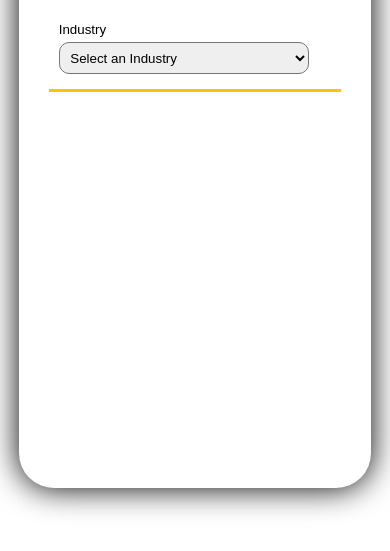
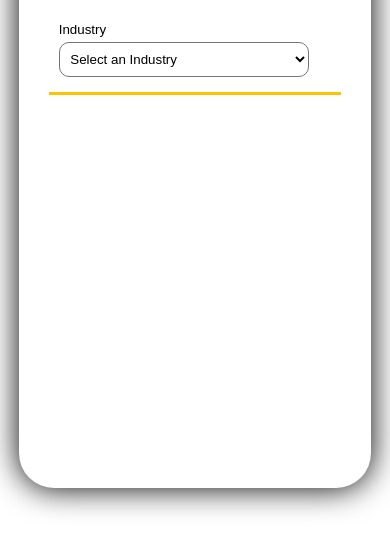
Before and after one commit to robbieblom/stock-market, a website: page src/main.html in a window 390 px wide. Shown: the part 311-862 px from the top of the page. Drawn offline with Linux system fonts and the light colour scheme; a script that the page names is missing.

Commit message:
added some background styling to button to prevent default styles from mobile browser from taking over.

```diff
--- a/src/app-style.css
+++ b/src/app-style.css
@@ -67,6 +67,9 @@ body {
   margin-top: 5px;
   border-radius: 10px;
   width: 250px;
+  height: 35px;
+  background-color: var(--common-white);
+  color: var(--common-black);
 }
 
 .ticker-form .go-button {
```
